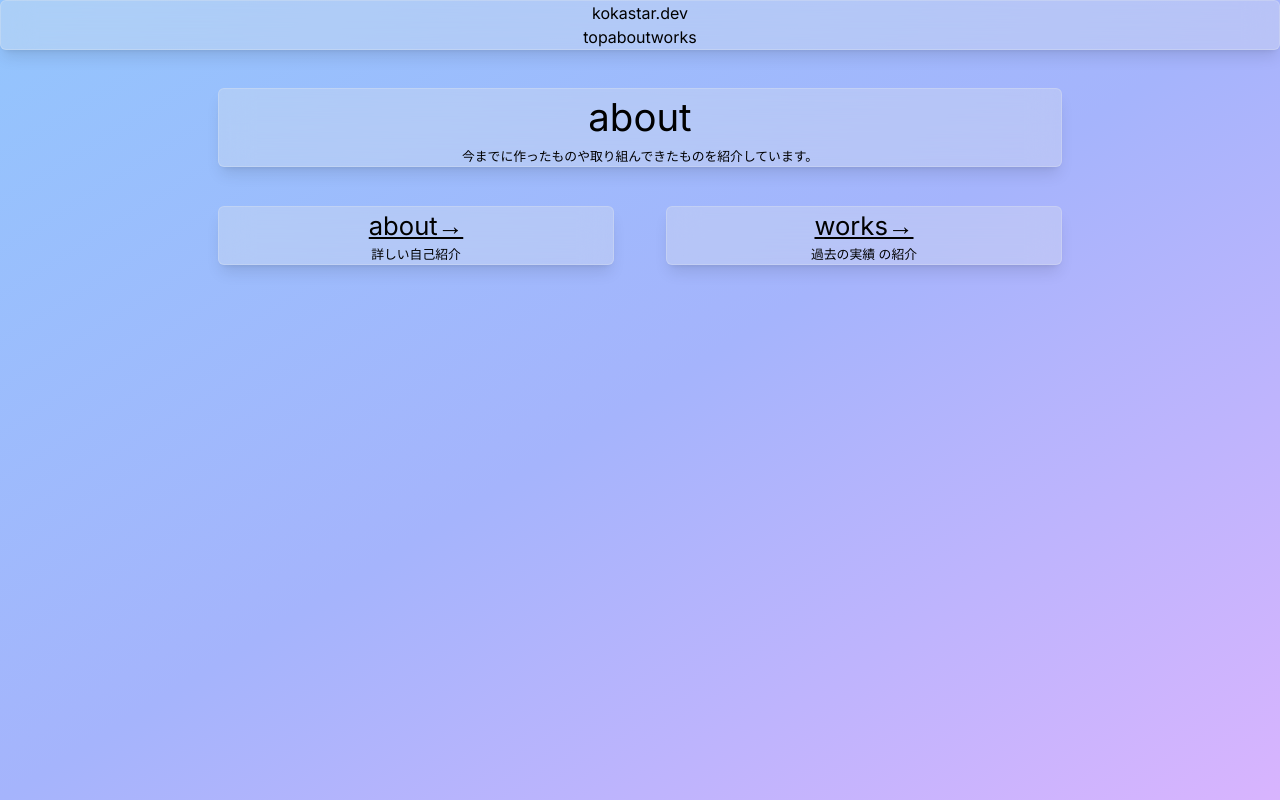
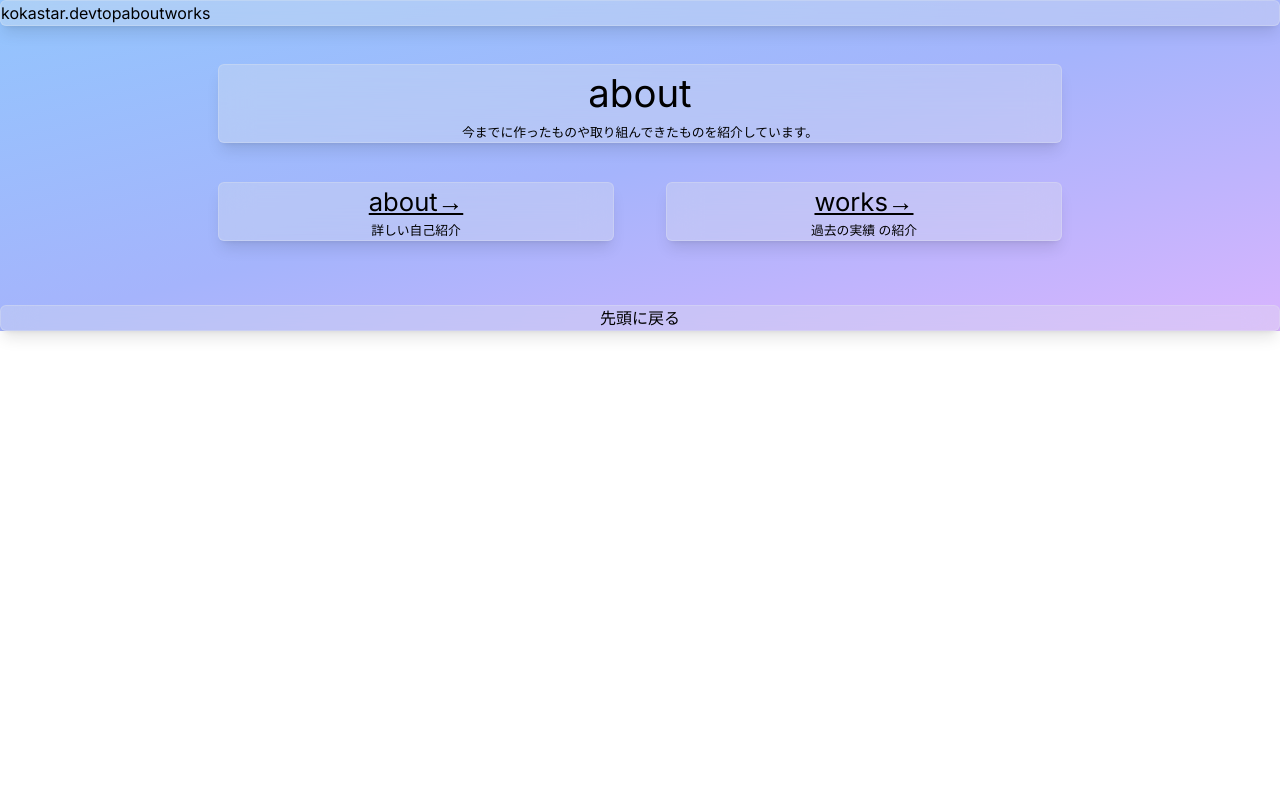
Before and after one commit to starkoka/website, a Next.js app: page /about in a window 1280 px wide. Built offline with nearby package versions, Linux system fonts and the light colour scheme.

Commit message:
feat:ヘッダーの修正と簡易フッダーの追加

```diff
--- /dev/null
+++ b/components/footter.js
@@ -0,0 +1,10 @@
+import Link from "next/link";
+
+
+export default function Footer() {
+    return (
+        <footer className="bg-gray-200/30 backdrop-blur-lg rounded-md border border-gray-200/30 shadow-lg mt-[5vw]">
+            <p className="text-center m-3"><Link href="/">先頭に戻る</Link></p>
+        </footer>
+    );
+}
--- a/components/header/headerClient.js
+++ b/components/header/headerClient.js
@@ -19,8 +19,9 @@ export default function HeaderClient() {
     return (
         <div>
             {isDesktop ? (
-                <div className="container mx-auto flex flex-wrap flex-col md:flex-row items-center">
+                <div className="container mx-auto flex flex-wrapflex-col md:flex-row items-center">
                     <h1 className="flex text-xl m-3"><Link href="/">kokastar.dev</Link></h1>
+
                     <nav className="md:ml-auto flex flex-wrap items-center text-base justify-center">
                         <a className="mr-5 hover:text-gray-900" href="/">top</a>
                         <a className="mr-5 hover:text-gray-900" href="/about">about</a>
@@ -92,7 +93,7 @@ export default function HeaderClient() {
                                                 </Link>
                                             </li>
                                         </ul>
-                                    ) : (
+                                    ): (
                                         <div></div>
                                     )
                             }
--- a/src/app/about/page.js
+++ b/src/app/about/page.js
@@ -4,8 +4,7 @@ import Link from 'next/link';
 
 export default function Home() {
     return (
-        <div className="h-screen w-full bg-gradient-to-br from-blue-300 via-indigo-300 to-purple-300">
-            <Header/>
+        <div>
             <div className="flex flex-col items-center">
                 <div
                     className="w-[66vw] bg-gray-200/30 backdrop-blur-lg rounded-md border border-gray-200/30 shadow-lg mt-[3vw]">
--- a/src/app/layout.js
+++ b/src/app/layout.js
@@ -1,5 +1,7 @@
 import { Inter } from "next/font/google";
 import "./globals.css";
+import Header from "../../components/header";
+import Footer from "../../components/footter";
 
 const inter = Inter({ subsets: ["latin"] });
 
@@ -19,7 +21,13 @@ export default function RootLayout({ children }) {
           <meta name="msapplication-TileColor" content="#da532c"/>
           <meta name="theme-color" content="#ffffff"/>
           <html lang="ja">
-            <body className={inter.className}>{children}</body>
+            <body className={inter.className}>
+                <div className="h-full w-full bg-gradient-to-br from-blue-300 via-indigo-300 to-purple-300">
+                    <Header/>
+                    {children}
+                    <Footer/>
+                </div>
+            </body>
           </html>
       </>
   );
--- a/src/app/page.js
+++ b/src/app/page.js
@@ -4,8 +4,7 @@ import Link from 'next/link';
 
 export default function Home() {
     return (
-        <div className="h-screen w-full bg-gradient-to-br from-blue-300 via-indigo-300 to-purple-300">
-            <Header/>
+        <div>
             <div className="flex flex-col items-center">
                 <div
                     className="w-[100vw] bg-gray-200/30 backdrop-blur-lg rounded-md border border-gray-200/30 shadow-lg mt-[3vw]">
--- a/src/app/works/page.js
+++ b/src/app/works/page.js
@@ -4,7 +4,7 @@ import Link from 'next/link';
 
 export default function Home() {
     return (
-        <div className="h-full w-full bg-gradient-to-br from-blue-300 via-indigo-300 to-purple-300">
+        <div>
             <div className="flex flex-col items-center">
                 <div
                     className="w-[100vw] bg-gray-200/30 backdrop-blur-lg rounded-md border border-gray-200/30 shadow-lg mt-[3vw]">
```
